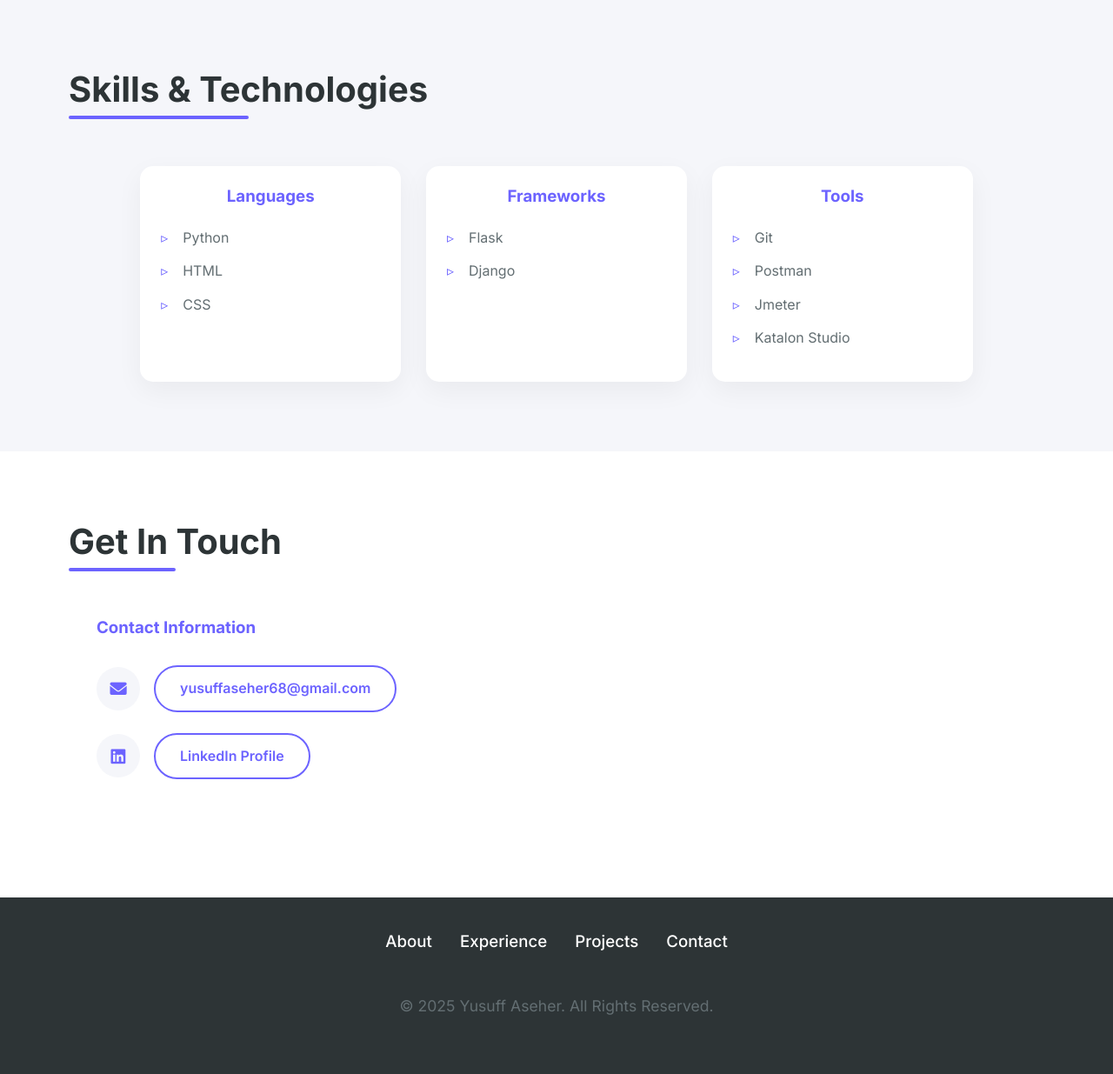
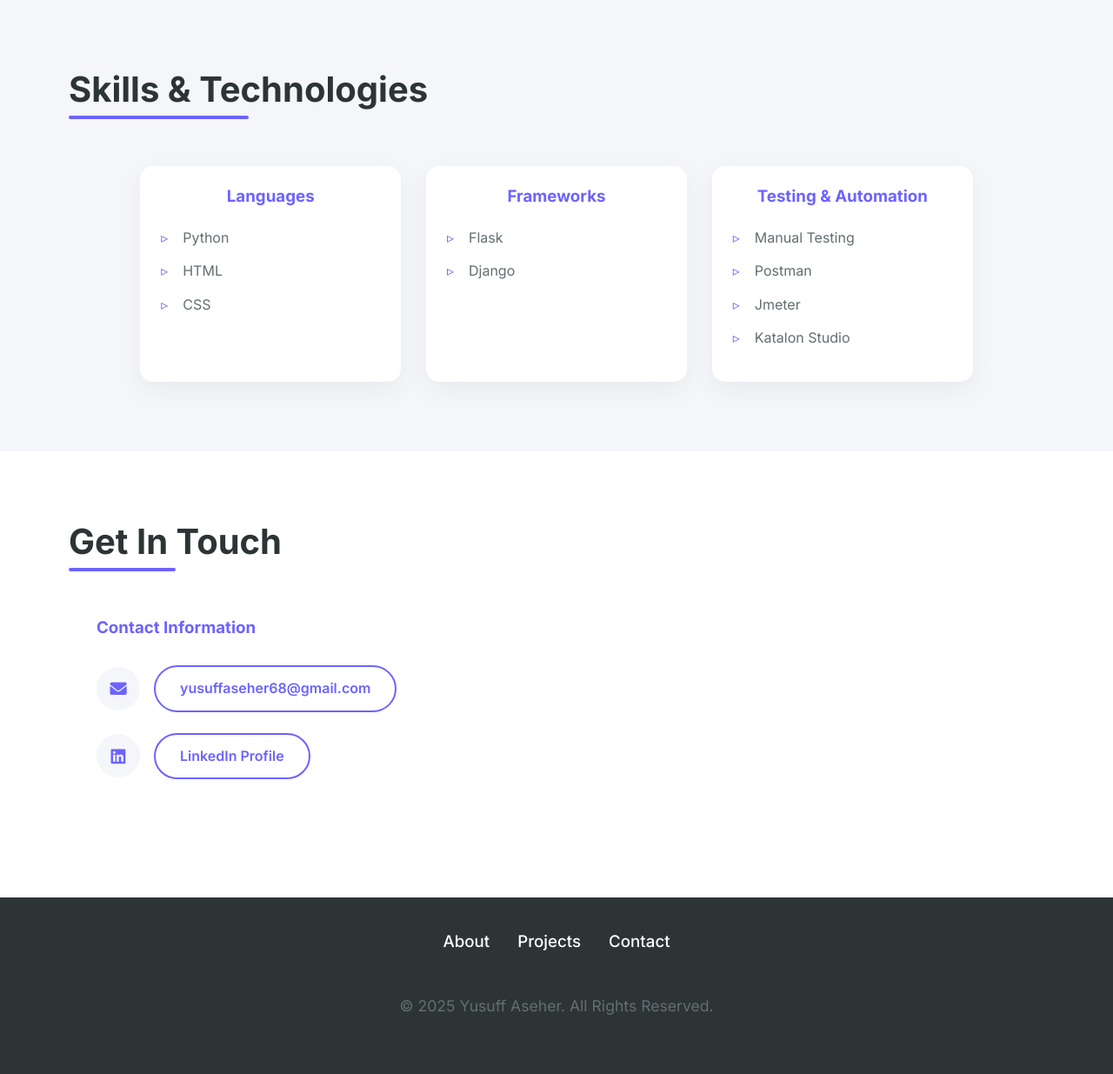
Before and after one commit to Yusuffwebs/my-portfolio, a Flask app: page / in a window 1280 px wide. Shown: the part 3085-4320 px from the top of the page at 87% size. Run offline with Flask 3, Linux system fonts and the light colour scheme.

Commit message:
Update index.html
code update

```diff
--- a/templates/index.html
+++ b/templates/index.html
@@ -187,9 +187,9 @@
                     </ul>
                 </div>
                 <div class="skill-category">
-                    <h3>Tools</h3>
+                    <h3>Testing & Automation</h3>
                     <ul>
-                        <li>Git</li>
+                        <li>Manual Testing</li>
                         <li>Postman</li>
                         <li>Jmeter</li>
                         <li>Katalon Studio</li>
@@ -229,13 +229,13 @@
         </div>
     </div>
 </section>
-<!-- Footer Section -->
+
 <footer>
 
     <div class="footer-nav">
                 <ul>
                     <h3><a href="#about">About</a></h3>
-                    <h3><a href="#experience">Experience</a></h3>
+
                     <h3><a href="#projects">Projects</a></h3>
                     <h3><a href="#contact">Contact</a></h3>
                 </ul>
```
